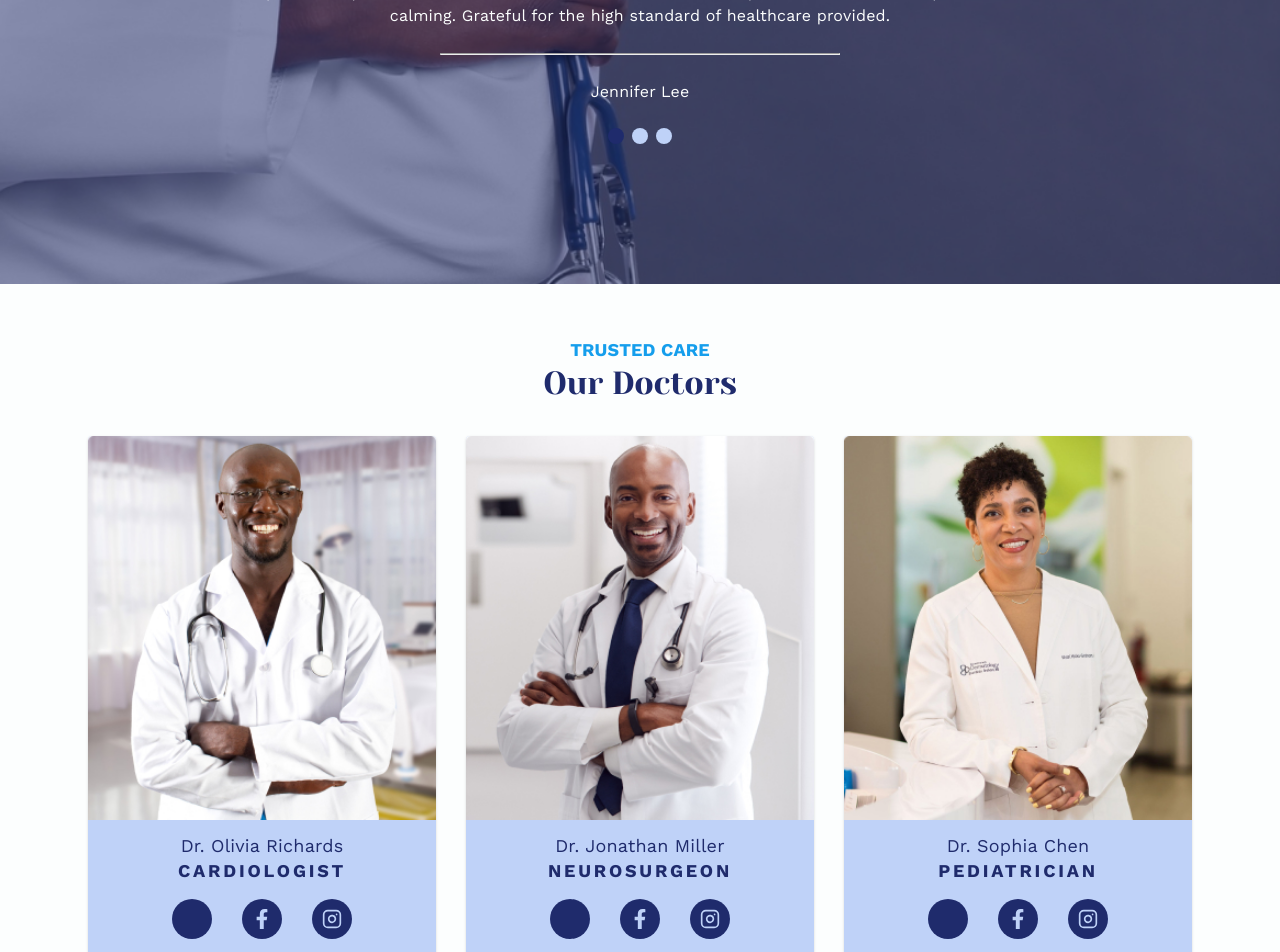
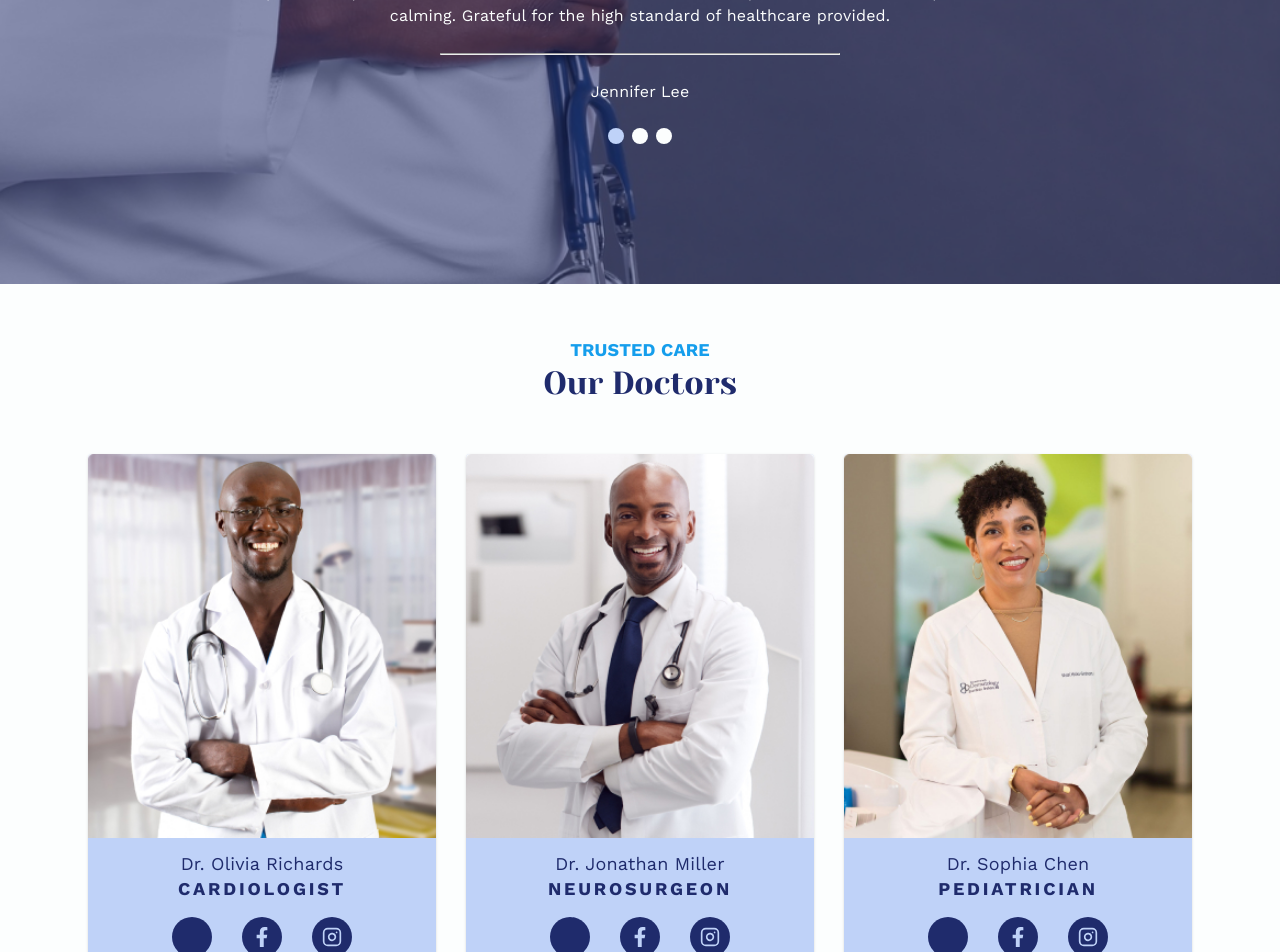
Before and after one commit to dovecancode/al-ameer, a React (Vite) app: page /about-us in a window 1280 px wide. Shown: the part 1600-2552 px from the top of the page. Built offline with nearby package versions, Linux system fonts and the light colour scheme; some icons are missing.

Commit message:
#96 : fixed missing bullet in doctor card slider

```diff
--- a/src/components/AboutUsTestimonial/index.jsx
+++ b/src/components/AboutUsTestimonial/index.jsx
@@ -8,6 +8,9 @@ import 'swiper/css'
 import 'swiper/css/pagination'
 
 function AboutUsTestimonial() {
+  const renderBullet = (index, className) => {
+    return `<span class="custom-pagination ${className}"></span>`
+  }
   return (
     <>
       <TestimonialBgColor>
@@ -17,8 +20,10 @@ function AboutUsTestimonial() {
               spaceBetween={1}
               pagination={{
                 clickable: true,
+                renderBullet: renderBullet,
               }}
               modules={[Pagination]}
+              className="mySwiper"
             >
               {reviews.map(({ id, reviewer, review }) => (
                 <SwiperSlide key={id}>
--- a/src/components/DoctorCard/DoctorCard.Element.js
+++ b/src/components/DoctorCard/DoctorCard.Element.js
@@ -1,30 +1,31 @@
 import styled from '@emotion/styled'
 import { Box, Container } from '@mui/material'
 
-export const ViewProfileContainer = styled(Box)(() => ({
+export const ViewProfileContainer = styled(Box)({
   backgroundColor: '#1F2B6C',
   height: '4.6rem',
   display: 'flex',
   justifyContent: 'center',
   textAlign: 'center',
-}))
+})
 
-export const ViewProfileContent = styled(Box)(() => ({
+export const ViewProfileContent = styled(Box)({
   color: '#BFD2F8',
   fontSize: '1.6rem',
   marginTop: '1.2rem',
   fontFamily: "'Work Sans', sans-serif",
-}))
+})
 
-export const CardContainer = styled(Box)(() => ({
+export const CardContainer = styled(Box)({
   display: 'flex',
   justifyContent: 'center',
   alignItems: 'center',
-}))
+  // minHeight: '100vh',
+})
 
-export const CardHolder = styled(Container)(({ theme }) => ({
+export const CardHolder = styled(Container)({
   display: 'grid',
   gridTemplateColumns: 'repeat(3, 1fr)',
   gap: '3rem',
-  paddingBlock: theme.spacing(4),
-}))
+  marginBlock: '5rem',
+})
--- a/src/components/DoctorSliderCards/index.jsx
+++ b/src/components/DoctorSliderCards/index.jsx
@@ -21,7 +21,6 @@ function DoctorSliderCard() {
           spaceBetween={1}
           pagination={{
             clickable: true,
-            el: '.custom-pagination',
           }}
           modules={[Pagination]}
           className="mySwiper"
--- a/src/index.css
+++ b/src/index.css
@@ -57,10 +57,10 @@ body {
   background: #1f2b6c;
 }
 
-.custom-pagination .swiper-pagination-bullet {
-  background-color: #FCFEFE !important;
+.custom-pagination.swiper-pagination-bullet {
+  background-color: #FCFEFE;
 }
 
-.custom-pagination .swiper-pagination-bullet-active {
-  background-color: #BFD2F8 !important;
+.custom-pagination.swiper-pagination-bullet-active {
+  background-color: #BFD2F8;
 }
```
Also changed, not shown: src/components/DoctorCard/index.jsx (+4 -4 lines).
